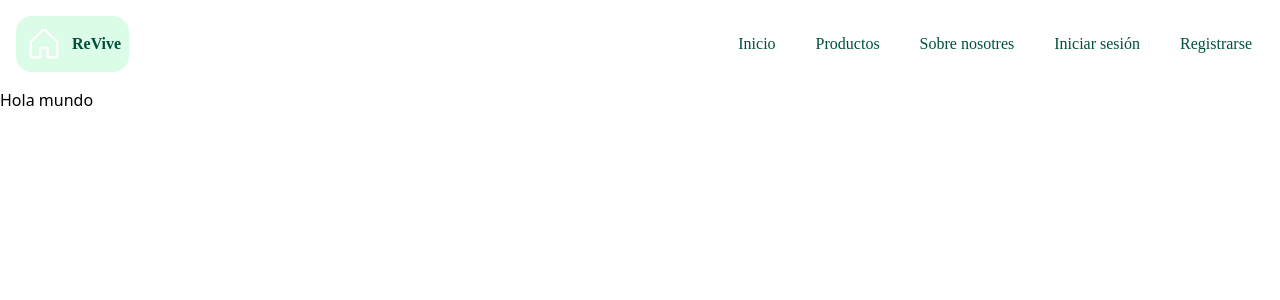
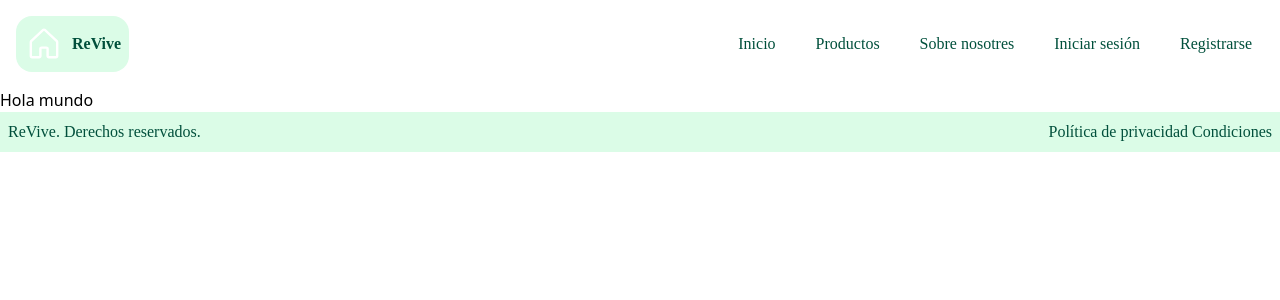
Before and after one commit to Hackathon-ReVive/ReVive-front, a React (Vite) app: page / in a window 1280 px wide. Shown: the top 300 px of the page. Built offline with nearby package versions, Linux system fonts and the light colour scheme.

Commit message:
feat(RV-28): Create basic footer

```diff
--- a/src/App.jsx
+++ b/src/App.jsx
@@ -15,6 +15,7 @@ import {
   Navigate,
 } from "react-router-dom";
 import Header from "./components/Header";
+import Footer from "./components/Footer";
 
 /**
  * App component that manages the routing for the application.
@@ -33,6 +34,7 @@ function App() {
           <Route path="/" element={<div>Hola mundo</div>} />
           <Route path="*" element={<Navigate to="/" />} />
         </Routes>
+        <Footer />
       </Router>
     </>
   );
--- /dev/null
+++ b/src/components/Footer.jsx
@@ -0,0 +1,21 @@
+function Footer() {
+    return (
+        <footer className="text-emerald-900 bg-green-100 flex justify-between font-['Fira_Sans']">
+            <div className="flex align-items-start items-center p-2">
+                <p>ReVive. Derechos reservados.</p>
+            </div>
+            <div className="flex items-end p-2">
+                <ul className="flex items-center space-x-1">
+                    <li>
+                        <p>Política de privacidad</p>
+                    </li>
+                    <li>
+                        <p >Condiciones</p>
+                    </li>
+                </ul>
+            </div>
+        </footer>
+    );
+}
+
+export default Footer
```
